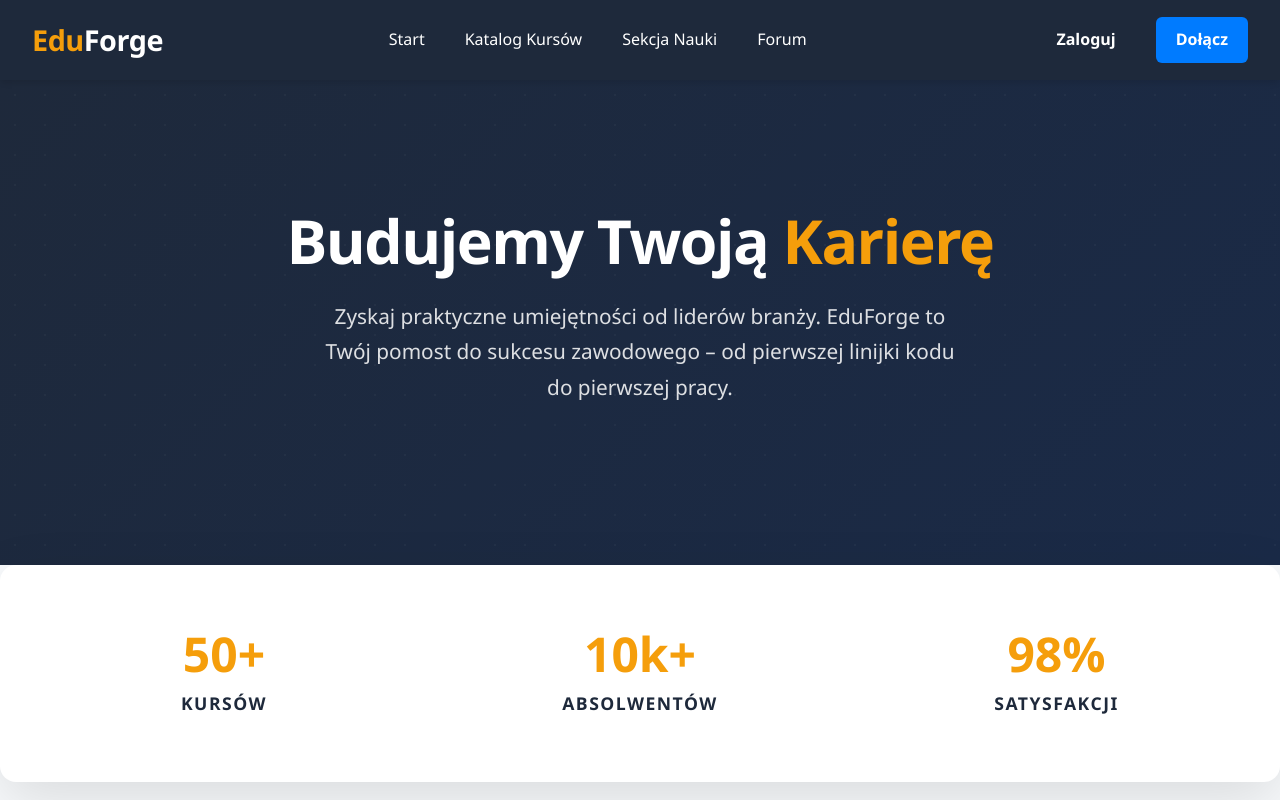
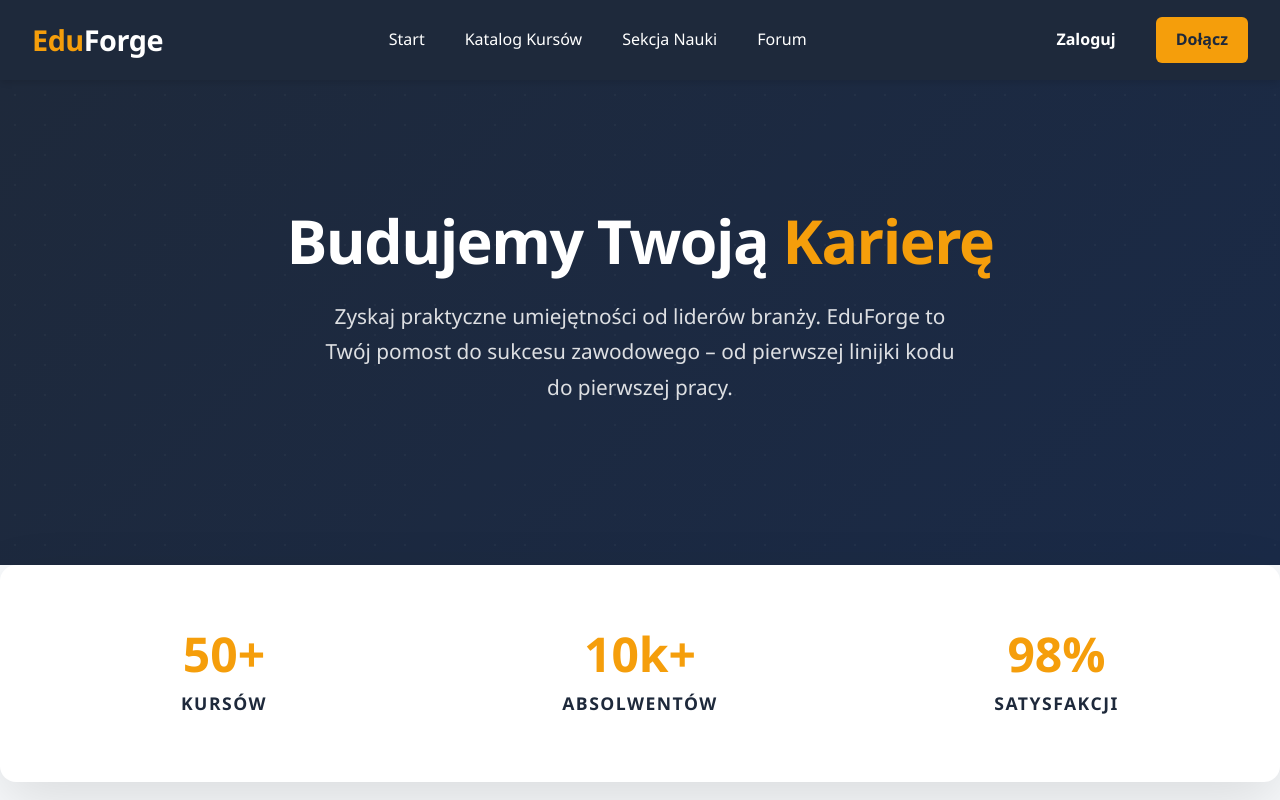
Before and after one commit to AliasMaster/TAB-sem6-2526, a React (Vite) app in the folder frontend/: page /about in a window 1280 px wide. Shown: the top 800 px of the page. Built offline with nearby package versions, Linux system fonts and the light colour scheme.

Commit message:
poprawka kolorów

```diff
--- a/frontend/src/assets/styles/community.css
+++ b/frontend/src/assets/styles/community.css
@@ -109,8 +109,8 @@
 
 /* FORMULARZE */
 .btn-primary {
-    background-color: #007bff;
-    color: white;
+    background-color: var(--accent);
+    color: var(--primary);
     border: none;
     padding: 10px 20px;
     border-radius: 6px;
@@ -120,7 +120,7 @@
 }
 
 .btn-primary:hover {
-    background-color: #0056b3;
+    background-color: var(--accent-hover, #d97706);
 }
 
 .btn-create-thread {
```
